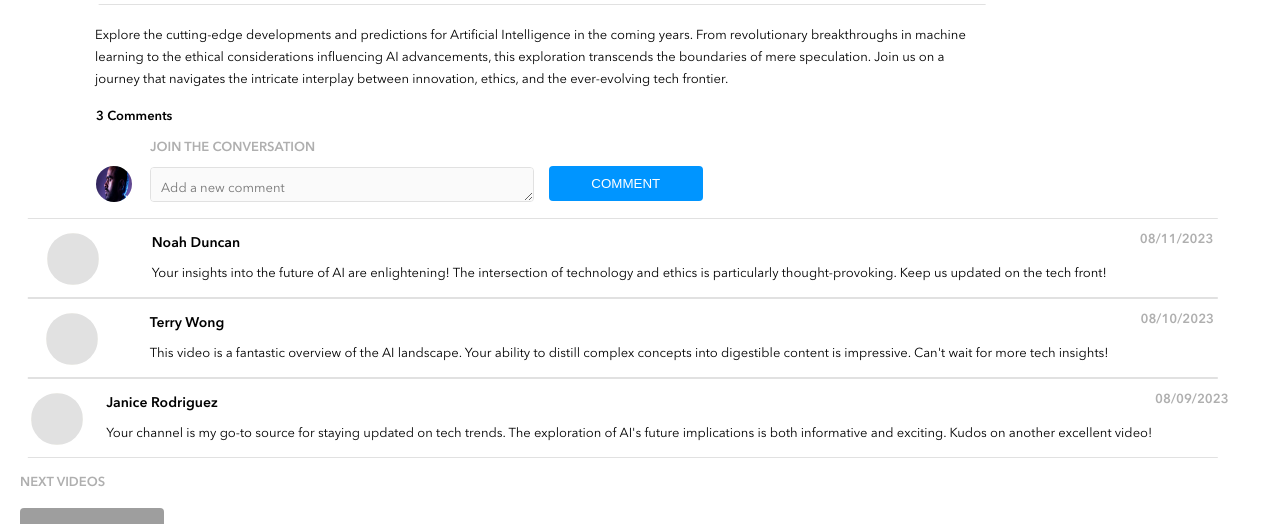
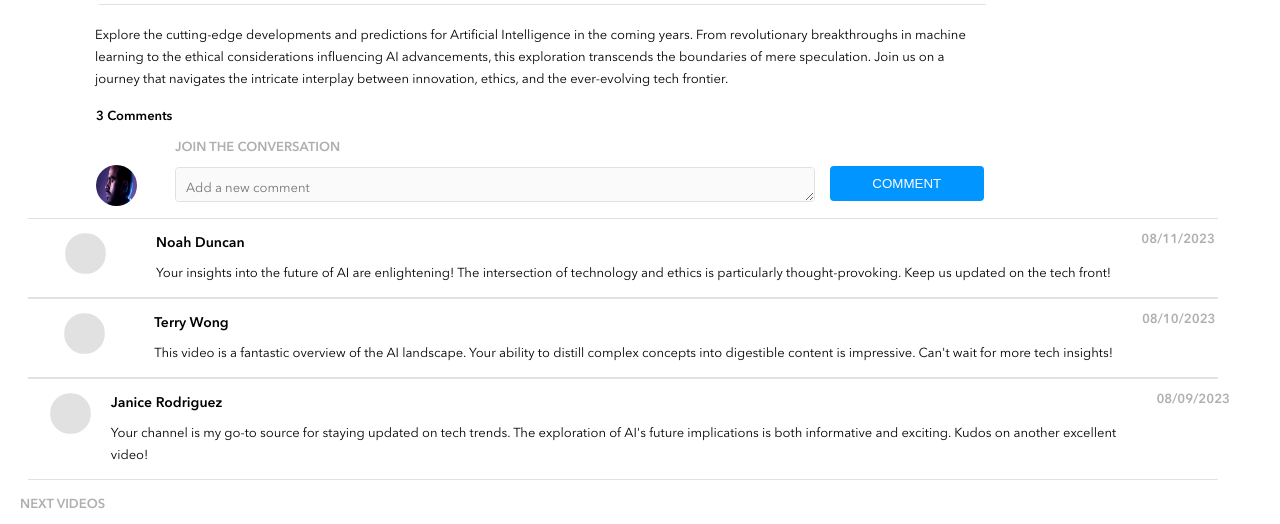
Before and after one commit to Marie-L1/maria-lukowich-brainflix, a React (Vite) app in the folder maria-lukowich-brainflix/: page / in a window 1280 px wide. Shown: the part 820-1344 px from the top of the page. Built offline with nearby package versions, Linux system fonts and the light colour scheme; grey boxes are pictures that could not be loaded.

Commit message:
styling comments

```diff
--- a/maria-lukowich-brainflix/src/components/Comments/AddComments.scss
+++ b/maria-lukowich-brainflix/src/components/Comments/AddComments.scss
@@ -104,22 +104,22 @@
         }
         &__wrapper{
             flex-wrap: nowrap;
-            margin-left: 150px;
+            margin-left: 10.9375rem;
         }
         &__textarea-comment{
             display: flex;
             flex-direction: row;
         }
         &__textarea{
-            width: 30vw;
+            width: 50vw;
             height: 2.1875rem;
             margin-right: 2.5rem;
         }
         &__main-img{
             margin-left: 6rem;
-            margin-bottom: -4.2rem;
-            height: 2.25rem;
-            width: 2.25rem;
+            margin-bottom: -4.4rem;
+            height: 2.55rem;
+            width: 2.55rem;
         }
         &__add-btn{
             margin-top: -0.1rem;
--- a/maria-lukowich-brainflix/src/components/CommentsList/CommentsList.scss
+++ b/maria-lukowich-brainflix/src/components/CommentsList/CommentsList.scss
@@ -83,6 +83,25 @@
 
     }
     @include desktop{
+        &__item{
+
+            &::before, &::after {
+                left: 47%;
+                width: 96%;
+            }
+
+        }
+        &__profile-img{
+            margin: .9375rem -1.25rem 0 0.625rem;
+            height: 2.55rem;
+            width: 2.55rem;
+        }
+        &__text-wrapper{
+            margin-left: 2.5rem;
+        }
+        &__date{
+            margin-right: 3.125rem;
+        }
 
     }
 }
```
